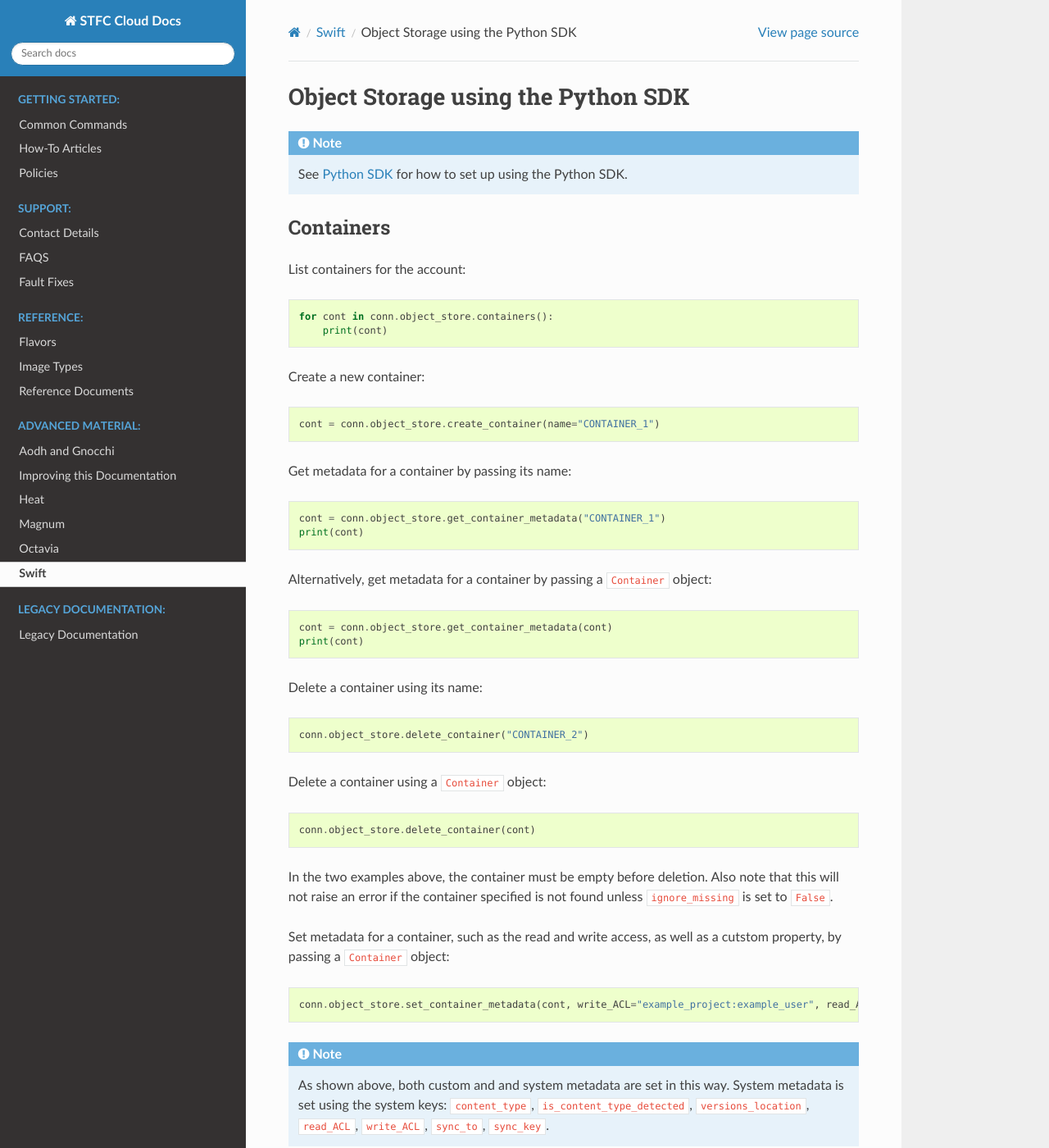
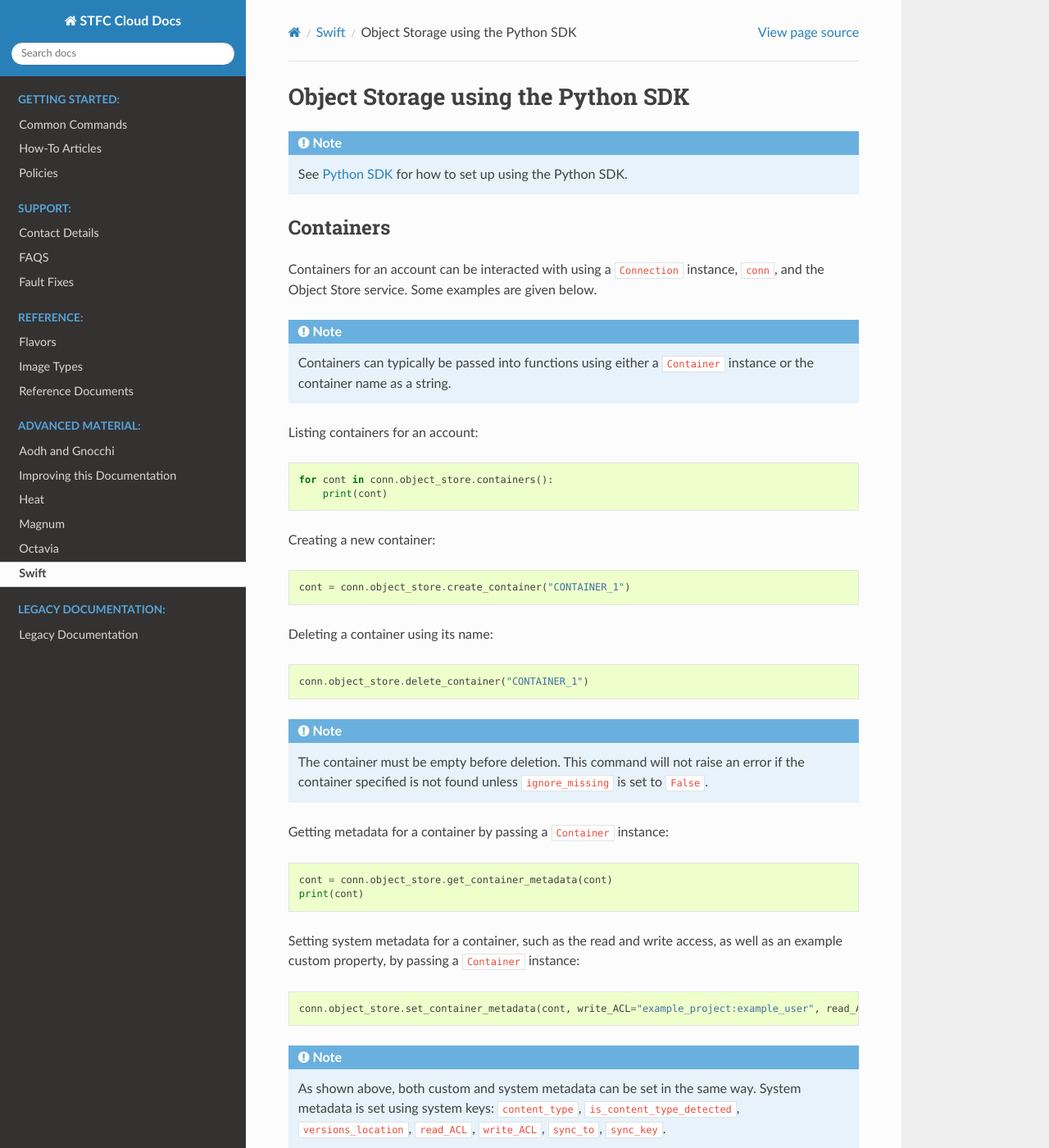
Before and after one commit to stfc/cloud-docs, a Sphinx documentation site: the page built from source/Swift/PythonSDK.rst, in a window 1280 px wide and 1400 px high. Shown: the whole window at 82% size. Built offline with Sphinx 7.4.7 and the Read the Docs theme 2.0.0, drawn with Linux system fonts in a browser that asks for light colours; some of the changed text lies outside the part shown.

Commit message:
Tidy SDK containers

```diff
--- a/source/Swift/PythonSDK.rst
+++ b/source/Swift/PythonSDK.rst
@@ -14,7 +14,15 @@ Object Storage using the Python SDK
 Containers
 ----------
 
-List containers for the account:
+Containers for an account can be interacted with using a ``Connection`` instance, ``conn``, and the Object Store service.
+Some examples are given below.
+
+.. note::
+
+    Containers can typically be passed into functions using either a ``Container`` instance or the container name as a string.
+
+
+Listing containers for an account:
 
 .. code-block:: python
 
@@ -22,22 +30,27 @@ List containers for the account:
         print(cont)
 
 
-Create a new container:
+Creating a new container:
 
 .. code-block:: python
 
-    cont = conn.object_store.create_container(name="CONTAINER_1")
+    cont = conn.object_store.create_container("CONTAINER_1")
 
 
-Get metadata for a container by passing its name:
+Deleting a container using its name:
 
 .. code-block:: python
 
-    cont = conn.object_store.get_container_metadata("CONTAINER_1")
-    print(cont)
+    conn.object_store.delete_container("CONTAINER_1")
 
 
-Alternatively, get metadata for a container by passing a ``Container`` object:
+.. note::
+
+    The container must be empty before deletion.
+    This command will not raise an error if the container specified is not found unless ``ignore_missing`` is set to ``False``.
+
+
+Getting metadata for a container by passing a ``Container`` instance:
 
 .. code-block:: python
 
@@ -45,42 +58,24 @@ Alternatively, get metadata for a container by passing a ``Container`` object:
     print(cont)
 
 
-Delete a container using its name:
+Setting system metadata for a container, such as the read and write access, as well as an example custom property, by passing a ``Container`` instance:
 
 .. code-block:: python
 
-    conn.object_store.delete_container("CONTAINER_2")
-
-
-Delete a container using a ``Container`` object:
-
-.. code-block:: python
-
-    conn.object_store.delete_container(cont)
-
-
-In the two examples above, the container must be empty before deletion.
-Also note that this will not raise an error if the container specified is not found unless ``ignore_missing`` is set to ``False``.
-
-
-Set metadata for a container, such as the read and write access, as well as a cutstom property, by passing a ``Container`` object:
-
-.. code-block:: python
-
-    conn.object_store.set_container_metadata(cont, write_ACL="example_project:example_user", read_ACL=".r:*,.rlistings", test_key="test_value")
+    conn.object_store.set_container_metadata(cont, write_ACL="example_project:example_user", read_ACL=".r:*,.rlistings", example_key="example_value")
 
 
 .. note::
 
-    As shown above, both custom and and system metadata are set in this way.
-    System metadata is set using the system keys: ``content_type``, ``is_content_type_detected``, ``versions_location``, ``read_ACL``, ``write_ACL``, ``sync_to``, ``sync_key``.
+    As shown above, both custom and system metadata can be set in the same way.
+    System metadata is set using system keys: ``content_type``, ``is_content_type_detected``, ``versions_location``, ``read_ACL``, ``write_ACL``, ``sync_to``, ``sync_key``.
 
 
-Delete metadata for a container by passing a ``Container`` object:
+Deleting metadata for a container by passing a ``Container`` instance:
 
 .. code-block:: python
 
-    conn.object_store.delete_container_metadata(cont, ["test_key", "write_ACL", "read_ACL"])
+    conn.object_store.delete_container_metadata(cont, ["example_key", "write_ACL", "read_ACL"])
 
 
 .. _swift_sdk_objects:
@@ -97,7 +92,7 @@ List objects in a container by passing a container name:
         print(obj)
 
 
-Alternatively, list objects in a container by passing a ``Container`` object:
+Alternatively, list objects in a container by passing a ``Container`` instance:
 
 .. code-block:: python
 
@@ -158,7 +153,7 @@ Get metadata for an object using the container and file names:
     print(obj)
 
 
-Get metadata for a container using an ``Object`` object (in the form of both ``obj_1`` and ``obj_2``)::
+Get metadata for a container using an ``Object`` object (in the form of both ``obj_1`` and ``obj_2``):
 
 .. code-block:: python
 
```
